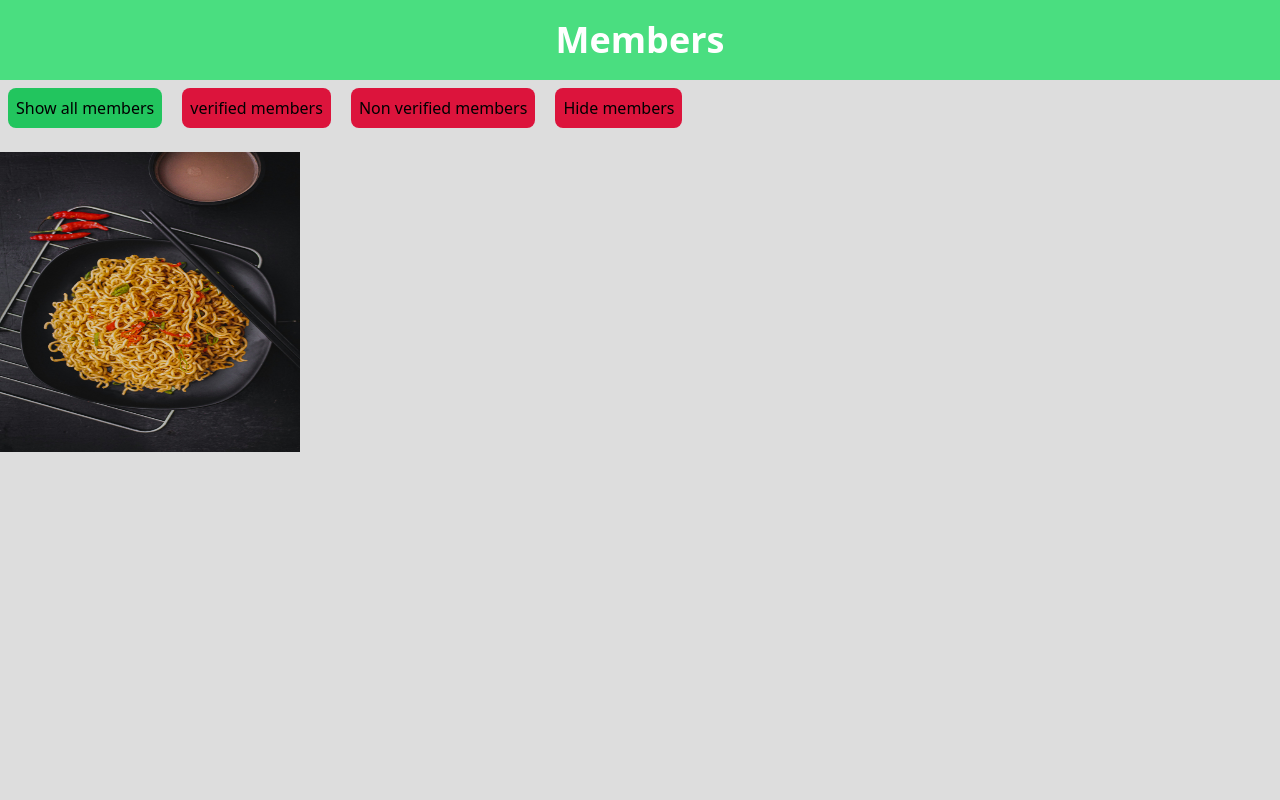
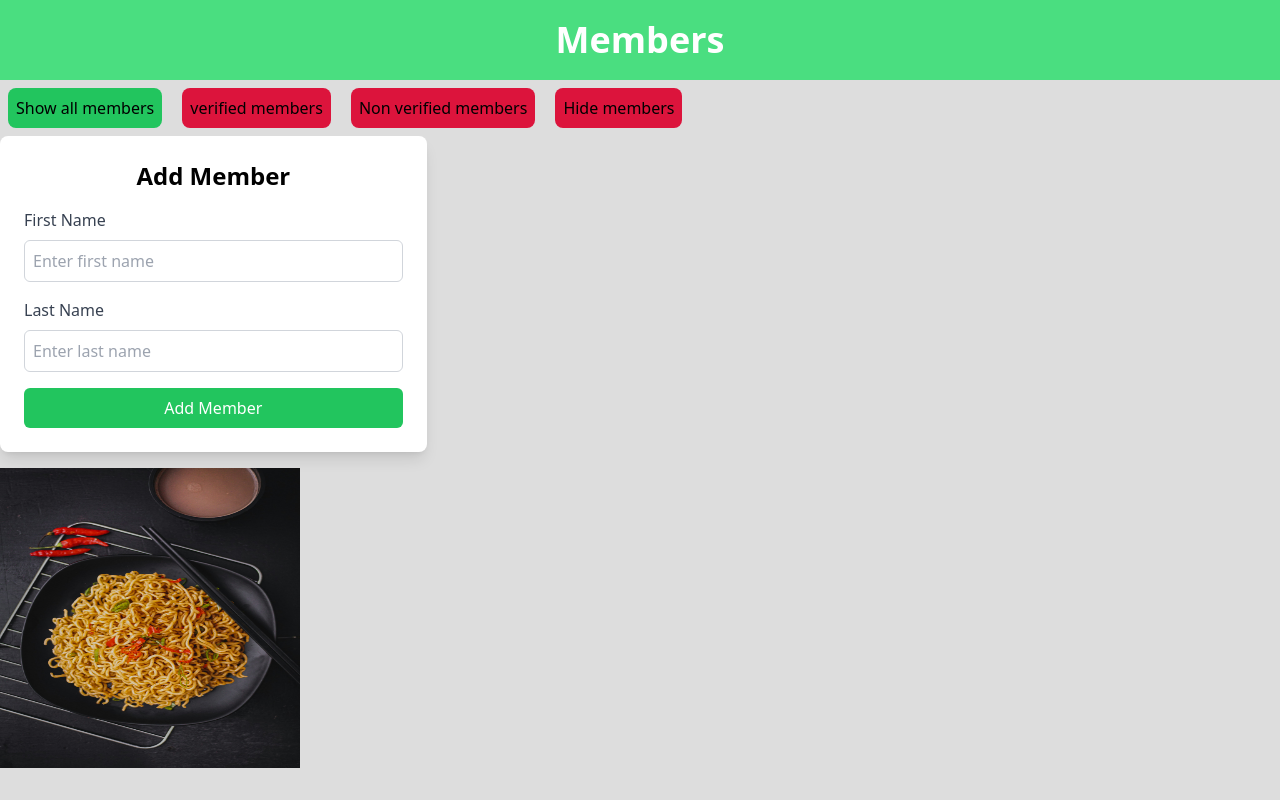
Before and after one commit to joy-mahmud/django-basic-pipenv, a Django app: page /member/home/ in a window 1280 px wide. Run offline with Django 5.2, Linux system fonts and the light colour scheme; some libraries are stand-ins or nearby versions.

Commit message:
input form added

```diff
--- a/member/templates/home.html
+++ b/member/templates/home.html
@@ -15,6 +15,7 @@
 
 <div>
     <div class="p-2 flex gap-5">
+
         <button onclick="viewMembers()" class="p-2 rounded-lg bg-green-500">Show all members</button>
         <button onclick="viewMembers(1)" class="p-2 rounded-lg btn">verified members</button>
         <button onclick="viewMembers(0)" class="p-2 rounded-lg btn">Non verified members</button>
@@ -25,12 +26,31 @@
           <li>{{ x.firstname }} {{ x.lastname }}</li>
         {% endfor %}
       </ul> {% endcomment %}
+    <div>
+        <div class="bg-white p-6 rounded-lg shadow-lg w-1/3">
+            <h1 class="text-2xl font-semibold text-center mb-4">Add Member</h1>
 
+            <form action="{% url 'add_member' %}" method="POST">
+                {% csrf_token %}
+                <div class="mb-4">
+                    <label for="firstname" class="block text-gray-700 font-medium mb-2">First Name</label>
+                    <input type="text" name="firstname" id="firstname" class="w-full p-2 border border-gray-300 rounded-md" placeholder="Enter first name" required>
+                </div>
+
+                <div class="mb-4">
+                    <label for="lastname" class="block text-gray-700 font-medium mb-2">Last Name</label>
+                    <input type="text" name="lastname" id="lastname" class="w-full p-2 border border-gray-300 rounded-md" placeholder="Enter last name" required>
+                </div>
+
+                <button type="submit" class="w-full bg-green-500 text-white p-2 rounded-md font-medium hover:bg-green-600">Add Member</button>
+            </form>
+        </div>
+    </div>
     <ul id="memberList" class="p-2">
 
     </ul>
     <div>
-        <img width="300" height="200" src="{% static 'images/food1.jpg' %}" alt="" class="h-[300px]">
+        <img width="300" height="200" src="{% static 'memberStatic/images/food1.jpg' %}" alt="" class="h-[300px]">
     </div>
 
 </div>
--- a/member/urls.py
+++ b/member/urls.py
@@ -3,7 +3,7 @@ from . import views
 
 urlpatterns = [
     path('home/',views.home),
-    path('addMember/',views.add_member),
+    path('addMember/',views.add_member, name="add_member"),
     path('addMemberByUrl/',views.add_member_by_url),
     path('viewMembers/',views.view_members)
 ]
--- a/member/views.py
+++ b/member/views.py
@@ -15,8 +15,14 @@ def home(request):
     return render(request,'home.html',context)
 
 def add_member(request):
-    member= Member(firstname="joy",lastname='mahmud')
-    member.save()
+
+    if request.method=="POST":
+        firstname =request.POST.get('firstname')
+        lastname=request.POST.get('lastname')
+        member=Member.objects.create(firstname=firstname,lastname=lastname)
+        return HttpResponse("member added successfully")
+    # member= Member(firstname="joy",lastname='mahmud')
+    # member.save()
 
 def add_member_by_url(request):
     firstname=request.GET.get('firstname')
```
Also changed, not shown: db.sqlite3.
